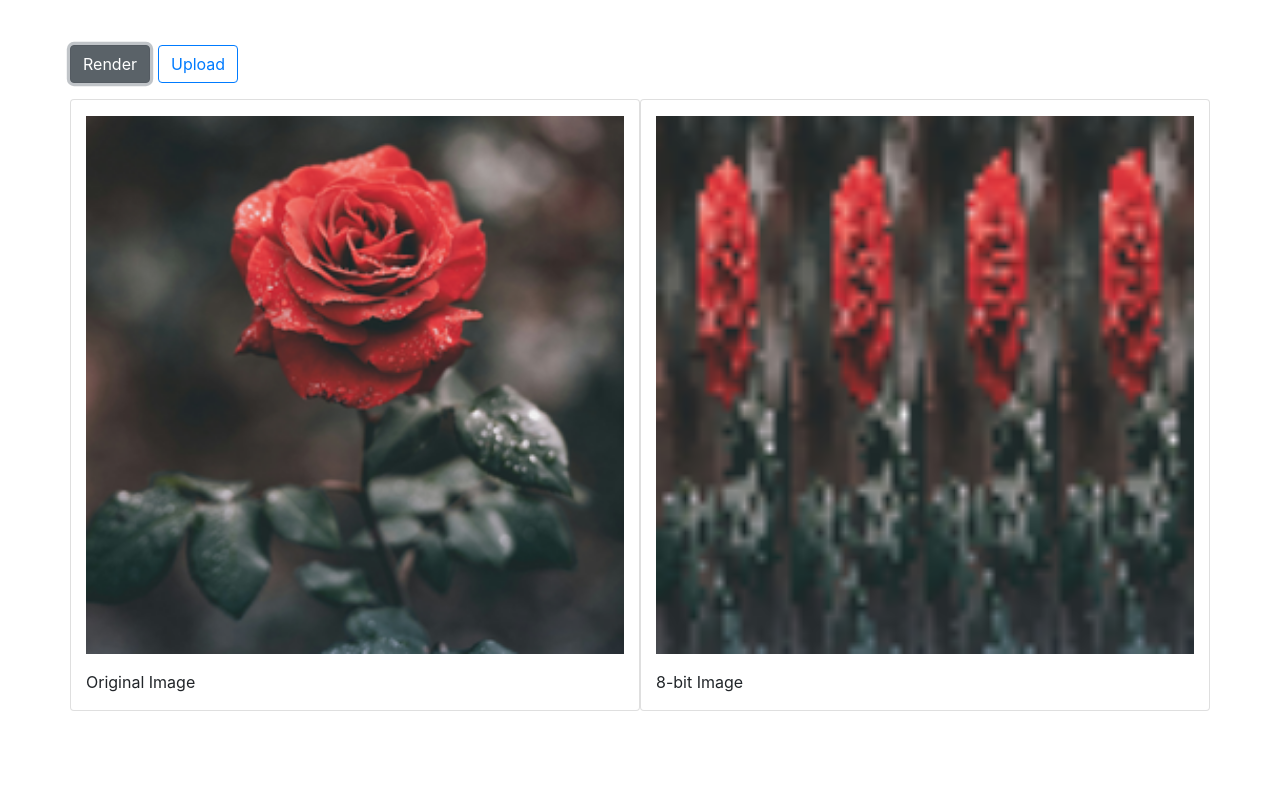
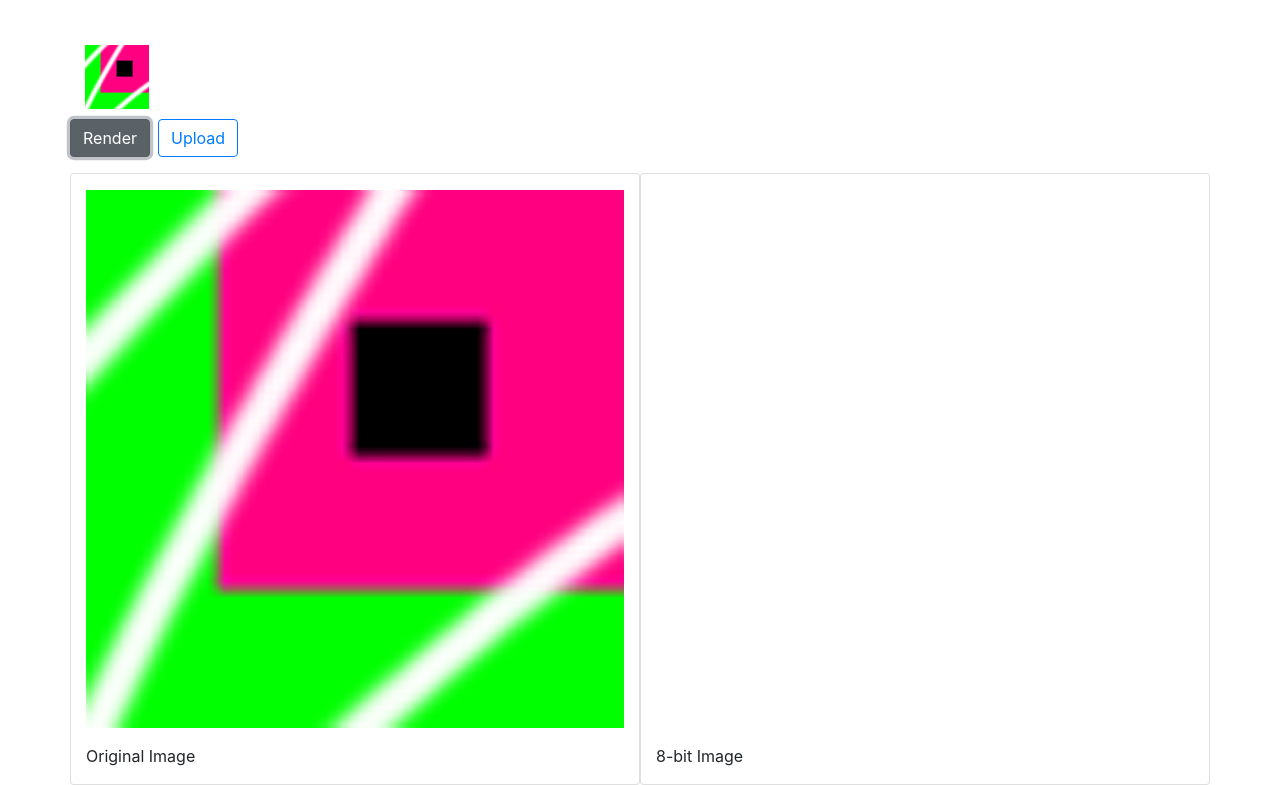
Before and after one commit to codeadamca/fork-useless-website-pixel, a website: page index.html in a window 1280 px wide. Both pictures are taken after a click on the button "Render". Shown: the part 99-884 px from the top of the page. Before the commit the page ends 810 px from the top, so only its background shows below. Drawn offline with nearby package versions, Linux system fonts and the light colour scheme.

Commit message:
Updated function nmaes

```diff
--- a/index.html
+++ b/index.html
@@ -1,29 +1,56 @@
 <!DOCTYPE html>
 <html lang="en">
   <head>
-    <meta charset="UTF-8">
-    <meta name="viewport" content="width=device-width, initial-scale=1.0">
-    <link rel="stylesheet" href="https://cdn.jsdelivr.net/npm/bootstrap@4.4.1/dist/css/bootstrap.min.css" integrity="sha384-Vkoo8x4CGsO3+Hhxv8T/Q5PaXtkKtu6ug5TOeNV6gBiFeWPGFN9MuhOf23Q9Ifjh" crossorigin="anonymous">
-    <link rel="stylesheet" href="./styles.css">
+    <meta charset="UTF-8" />
+    <meta name="viewport" content="width=device-width, initial-scale=1.0" />
+    <link
+      rel="stylesheet"
+      href="https://cdn.jsdelivr.net/npm/bootstrap@4.4.1/dist/css/bootstrap.min.css"
+      integrity="sha384-Vkoo8x4CGsO3+Hhxv8T/Q5PaXtkKtu6ug5TOeNV6gBiFeWPGFN9MuhOf23Q9Ifjh"
+      crossorigin="anonymous"
+    />
+    <link rel="stylesheet" href="./styles.css" />
     <title>Pixel Art</title>
   </head>
   <body>
     <div class="container">
       <h1 class="mt-5 mb-5">8-Bit Image Convertor</h1>
       <div>
-            <img src="./images/newImg2.png" id="img_split">
+        <img src="./images/square_scribble.png" id="imageSource" />
       </div>
       <div class="row">
-            <button type="button" class="btn btn-secondary mb-3 mr-2" id="test">Render</button>
-            <button type="button" class="btn btn-outline-primary mb-3" id="upload">Upload</button>
+        <button
+          type="button"
+          class="btn btn-secondary mb-3 mr-2"
+          id="renderButton"
+        >
+          Render
+        </button>
+        <button
+          type="button"
+          class="btn btn-outline-primary mb-3"
+          id="uploadButton"
+        >
+          Upload
+        </button>
       </div>
       <div class="row">
         <div class="col card">
-                <canvas id="canvas" class="mt-3 mb-3"></canvas>
+          <canvas
+            id="canvasOriginal"
+            class="mt-3 mb-3"
+            width="64"
+            height="64"
+          ></canvas>
           <p>Original Image</p>
         </div>
         <div class="col card">
-                <canvas id="canvas-2" class="mt-3 mb-3"></canvas>
+          <canvas
+            id="canvasNew"
+            class="mt-3 mb-3"
+            width="64"
+            height="64"
+          ></canvas>
           <p>8-bit Image</p>
         </div>
       </div>
--- a/scripts.js
+++ b/scripts.js
@@ -1,79 +1,130 @@
-const test = document.getElementById("test");
-const img1 = document.getElementById("img_split");
+const renderButton = document.getElementById("renderButton");
+const imageSource = document.getElementById("imageSource");
+
+const imageWidth = imageSource.width;
+const imageHeight = imageSource.height;
+
+const mergeDimension = 16;
+
+const targetWidth = imageSource.width / mergeDimension;
+const targetHeight = imageSource.height / mergeDimension;
+
 let arr = [];
 let commonKeys = [];
+
 // every pixel image is a collection of pixels; as in a 320x320 image has 1 color per pixel for 320x320 items
 // make a fxn that gets the color of each pixel
-function main() {
+function getImageData() {
   //make a canvas of the image and get the image data
-    const canvas = document.getElementById("canvas");
-    canvas.width = img1.width;
-    canvas.height = img1.height;
-    const ctx = canvas.getContext("2d");
-    ctx.drawImage(img1, 0, 0);
+  const canvasOriginal = document.getElementById("canvasOriginal");
+  canvasOriginal.width = imageSource.width;
+  canvasOriginal.height = imageSource.height;
+  const contextOriginal = canvasOriginal.getContext("2d");
+  contextOriginal.drawImage(imageSource, 0, 0);
 
-    const imageData = ctx.getImageData(0, 0, canvas.width, canvas.height);
+  const imageData = contextOriginal.getImageData(
+    0,
+    0,
+    canvasOriginal.width,
+    canvasOriginal.height
+  );
+
+  console.log("Image is " + imageWidth + " x " + imageHeight);
+  console.log("Target is " + targetWidth + " x " + targetHeight);
+  console.log("Total data values " + imageData.data.length);
+
   return imageData;
-};
+}
 
-function buildRGB(imageData) {
-    // make an empty array
-    const rgbValues = [];
-    // loop through imagedata and get the rgb values for each
-    for(let i = 0; i < imageData.length; i += 4) {
-        const rgb = {
+function getRgbaValues(imageData) {
+  // Make an empty array
+  const rgbaValues = [];
+
+  // Add to colours in groups of four
+  for (let i = 0; i < imageData.length; i += 4) {
+    const rgba = {
       r: imageData[i],
       g: imageData[i + 1],
       b: imageData[i + 2],
-            a: imageData[i + 3]
+      a: imageData[i + 3],
     };
-        rgbValues.push(rgb);
-    }
-    return rgbValues;
+    rgbaValues.push(rgba);
   }
 
-function commonCol(imgdata) {
+  console.log("There are " + rgbaValues.length + " colours");
+
+  return rgbaValues;
+}
+
+function getPopularColours(imageData) {
   // make a map to house the different color codes
-    let map = new Map();
+  // let map = new Map();
+
   // array to push the most common colour to
-    let temp = [];
+  let tracking = [];
+  let popularColours = [];
+
   // array to house each most common colour in order
   let keys = [];
+
   // set a counter so every 16 pixels you push the most common element to an array and reset
   let count = 0;
-    for (let i = 0; i < imgdata.length; i++) {
-        //build the colour object for keys
-        let red = imgdata[i].r;
-        let green = imgdata[i].g;
-        let blue = imgdata[i].b;
-        let alpha = imgdata[i].a;
-        let col = `${red},${green},${blue},${alpha}`;
-        if(count < 15) {
-            if (!map.has(col)) {
-                map.set(col,1);
-                count++;
+
+  for (let i = 0; i < imageData.length; i++) {
+    let row = Math.floor(i / imageWidth / mergeDimension);
+    let column = Math.floor((i % imageWidth) / mergeDimension);
+
+    let red = imageData[i].r;
+    let green = imageData[i].g;
+    let blue = imageData[i].b;
+    let alpha = imageData[i].a;
+    let colourLabel = `${red}-${green}-${blue}-${alpha}`;
+
+    if (tracking[row] == undefined) {
+      tracking[row] = new Array();
+    }
+    if (tracking[row][column] == undefined) {
+      tracking[row][column] = new Array();
+    }
+
+    if (tracking[row][column][colourLabel] == undefined) {
+      tracking[row][column][colourLabel] = 1;
     } else {
-                map.set(col, map.get(col)+1);
-                count++;
-            }
-        } else if (count === 15) {
-            map.set(col, map.get(col)+1);
-            //push the most common key/value pair to array
-            temp.push([...map.entries()].reduce((a, e) => e[1] > a[1] ? e : a));
-            // reset
-            map.clear();
-            count = 0;
+      tracking[row][column][colourLabel]++;
     }
   }
-    //push the keys to an array
-    temp.forEach(pair => {
-        keys.push(pair[0]);
-    });
-    return keys;
+
+  for (let i = 0; i < tracking.length; i++) {
+    for (let j = 0; j < tracking[i].length; j++) {
+      if (popularColours[i] == undefined) {
+        popularColours[i] = new Array();
+      }
+      if (popularColours[i][j] == undefined) {
+        popularColours[i][j] = new Array();
       }
 
-function paintCanvas(){
-    const canva = document.getElementById("canvas-2");
+      let max = 0;
+      let maxValue = "";
+
+      // console.log(tracking[i][j].length);
+      // console.log(tracking[i][j]);
+
+      for (key in tracking[i][j]) {
+        if (tracking[i][j][key] > max) {
+          max = tracking[i][j][key];
+          maxValue = key;
+        }
+      }
+
+      popularColours[i][j] = key;
+    }
+  }
+
+  return popularColours;
+}
+
+function paintCanvas() {
+  const canva = document.getElementById("canvasNew");
   let context = canva.getContext("2d");
   canva.width = 64;
   canva.height = 64;
@@ -81,18 +132,18 @@ function paintCanvas(){
   console.log(imageData);
   let data = imageData.data;
   let split = [];
-    commonKeys.forEach(entry => {
+  commonKeys.forEach((entry) => {
     split.push(entry.split(","));
-    })
+  });
   console.log(split);
 
   let count = 0;
-    for (let i = 0; i < 64*64*4; i += 4) {
+  for (let i = 0; i < 64 * 64 * 4; i += 4) {
     data[i] = split[count][0];
-        data[i+1] = split[count][1];
-        data[i+2] = split[count][2];
-        data[i+3] = split[count][3];
-        count++
+    data[i + 1] = split[count][1];
+    data[i + 2] = split[count][2];
+    data[i + 3] = split[count][3];
+    count++;
   }
 
   // console.log(imageData);
@@ -100,17 +151,20 @@ function paintCanvas(){
   context.putImageData(imageData, 0, 0);
 }
 
-test.addEventListener("click", () => {
-    //get the image data
-    let imageD = main();
-    // console.log(imageD);
-    // get an array with all the rgba values of the image
-    arr = buildRGB(imageD.data);
-    // console.log(arr);
-    //get an array with the most common colour for each 16 pixels
-    commonKeys = commonCol(arr);
+renderButton.addEventListener("click", () => {
+  // Get the image data
+  let imageData = getImageData();
+
+  // Convert image data to RGBA values
+  let rgbaValues = getRgbaValues(imageData.data);
+  // console.log(rgbaValues);
+
+  // Get an array with the most common colour for each 16 pixels
+  let popularColours = getPopularColours(rgbaValues);
+  console.log(popularColours);
+
   // console.log(commonKeys); //array of 64x64
-    paintCanvas();
+  // paintCanvas();
 });
 
 //to do:
--- a/styles.css
+++ b/styles.css
@@ -1,3 +1,4 @@
-#img_split {
-    display:none;
+#imageSource {
+  -display: none;
+  margin-bottom: 10px;
 }
```
Also changed, not shown: images/colours.png (added), images/cyndaquil.webp (renamed from images/Cyndaquil (1).webp), images/square_scribble.png (added), 1 other file. Lines whose indentation alone changed are shown as unchanged.
